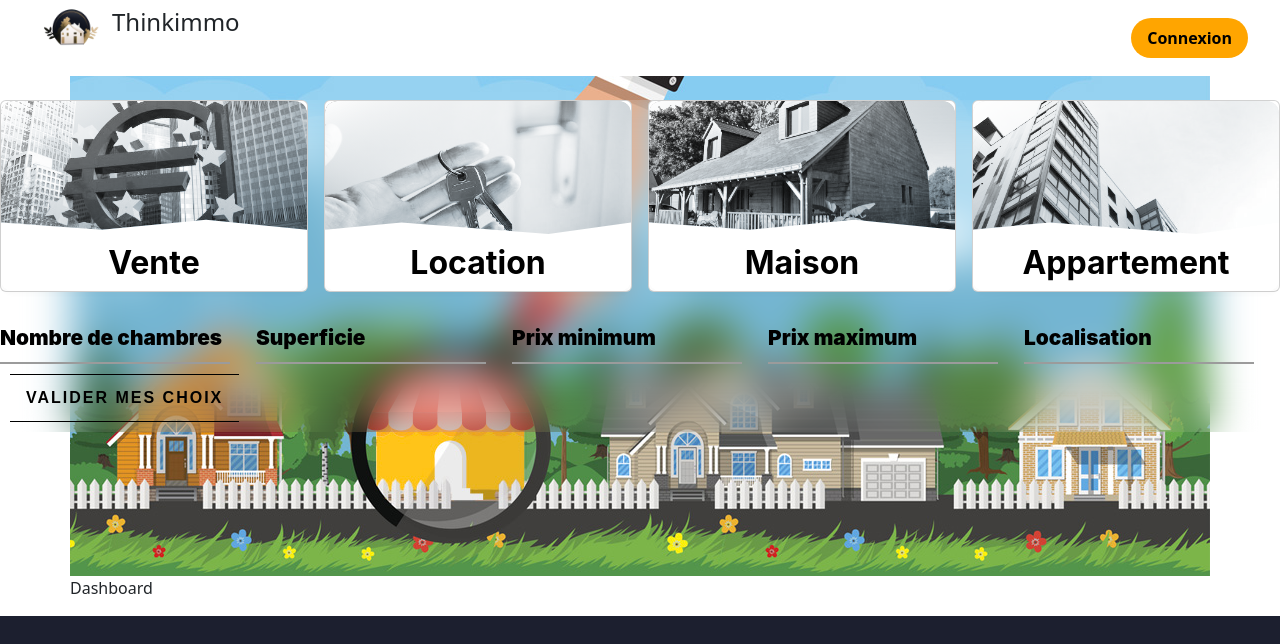
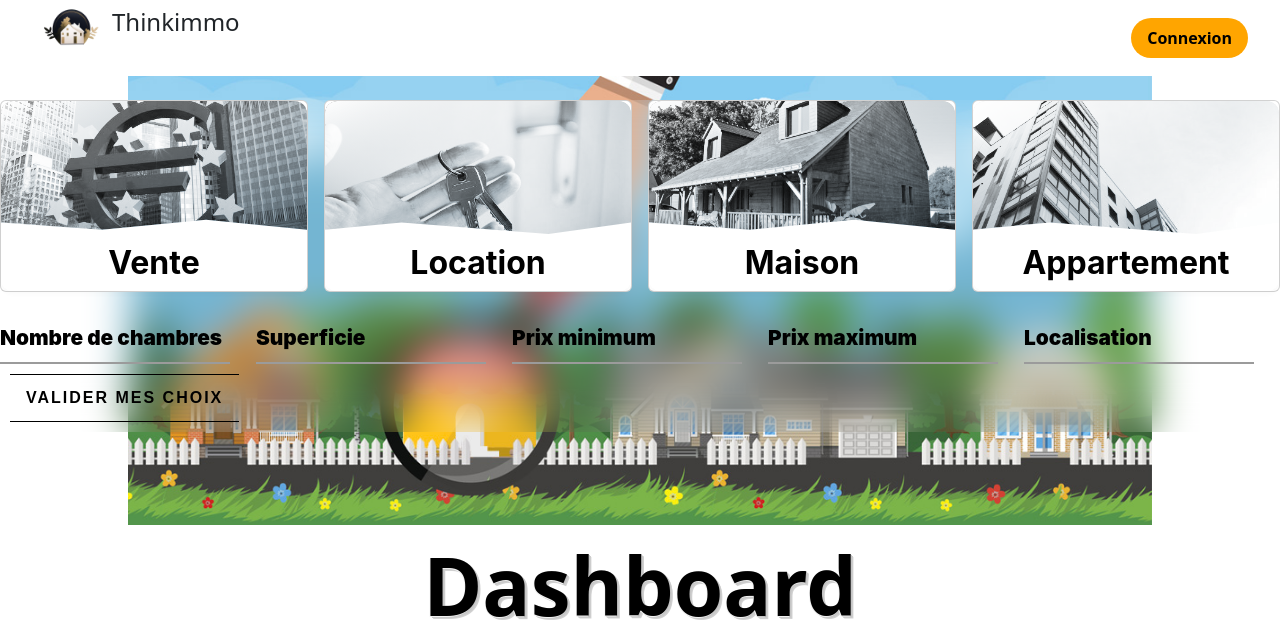
Before and after one commit to EvilCorpRobot/ThinkImmo, a PHP site: template views/viewDashHome.php in a window 1280 px wide. Shown: the top 644 px of the page. Run offline with PHP 8.4, Linux system fonts and the light colour scheme; the template is opened without the code that fills it, so the values that code supplies are empty; some libraries are stand-ins or nearby versions; grey boxes are pictures that could not be loaded.

Commit message:
add fucking btn

```diff
--- a/views/styles/clientHome.css
+++ b/views/styles/clientHome.css
@@ -434,6 +434,9 @@
     height: 200px;
     object-fit: cover;
   }
+  .card__body:hover {
+    background-color: orange;
+  }
   .card_body_home {
     display: flex;
     flex-direction: column;
@@ -456,3 +459,10 @@
   .tag-teal {
     background-color: #47bcd4;
   }
+
+  #dashboard_title {
+    color: #000;
+    font-size: calc(1em + 5vw);
+    font-weight: 900;
+    text-shadow: -0.0075em 0.0075em 0 #f2f2f2, 0.005em 0.005em 0 #c1c1c1, 0.01em 0.01em 0 #c4c4c4, 0.015em 0.015em #c7c7c7, 0.02em 0.02em 0 #cacaca, 0.025em 0.025em 0 #cdcdcd, 0.03em 0.03em 0 #d0d0d0, 0.035em 0.035em 0 #d3d3d3;
+    }
--- a/views/styles/style.css
+++ b/views/styles/style.css
@@ -16,9 +16,7 @@
     color:#000;
     font-size: 1rem;
 }
-.navbar a:hover {
-    color: orange;
-}
+
 /* HEADER */
 header {
     position: relative;
@@ -71,12 +69,15 @@ header {
 }
 .action_btn:hover {
     scale:1.05;
-    color:#000;
+    background-color: #000;
+    color:orange;
     -webkit-transition: background-color 0.2s;
     transition: scale 0.2 ease;
+
 }
 .action_btn:active {
     scale:0.95;
+    color: #000;
 }
 
 /* DROPDOWN MENU */
--- a/views/viewDashHome.php
+++ b/views/viewDashHome.php
@@ -8,8 +8,8 @@ $this->titre = "DashBoard";
 <link rel="stylesheet" href="./views/styles/clientHome.css">
 
 
-<main class="container">
- <img src="./assets/ThinkImmoBackgroundImage.jpg" alt="dessin immobilier">
+<main class="home_container">
+    <img class="home_container_img" src="./assets/ThinkImmoBackgroundImage.jpg" alt="dessin immobilier">
  <form>
 
 <div class="grid_container">
@@ -95,7 +95,8 @@ $this->titre = "DashBoard";
 </div>
 </form>
 
-    <p>Dashboard</p>
+    <p id="dashboard_title">Dashboard</p>
+    <button class="action_btn">Créer un nouveau bien immobilier</button>
 
     <div class="container_card_home">
     <?php foreach($properties as $propertie) {?>
```
Lines whose indentation alone changed are shown as unchanged.
